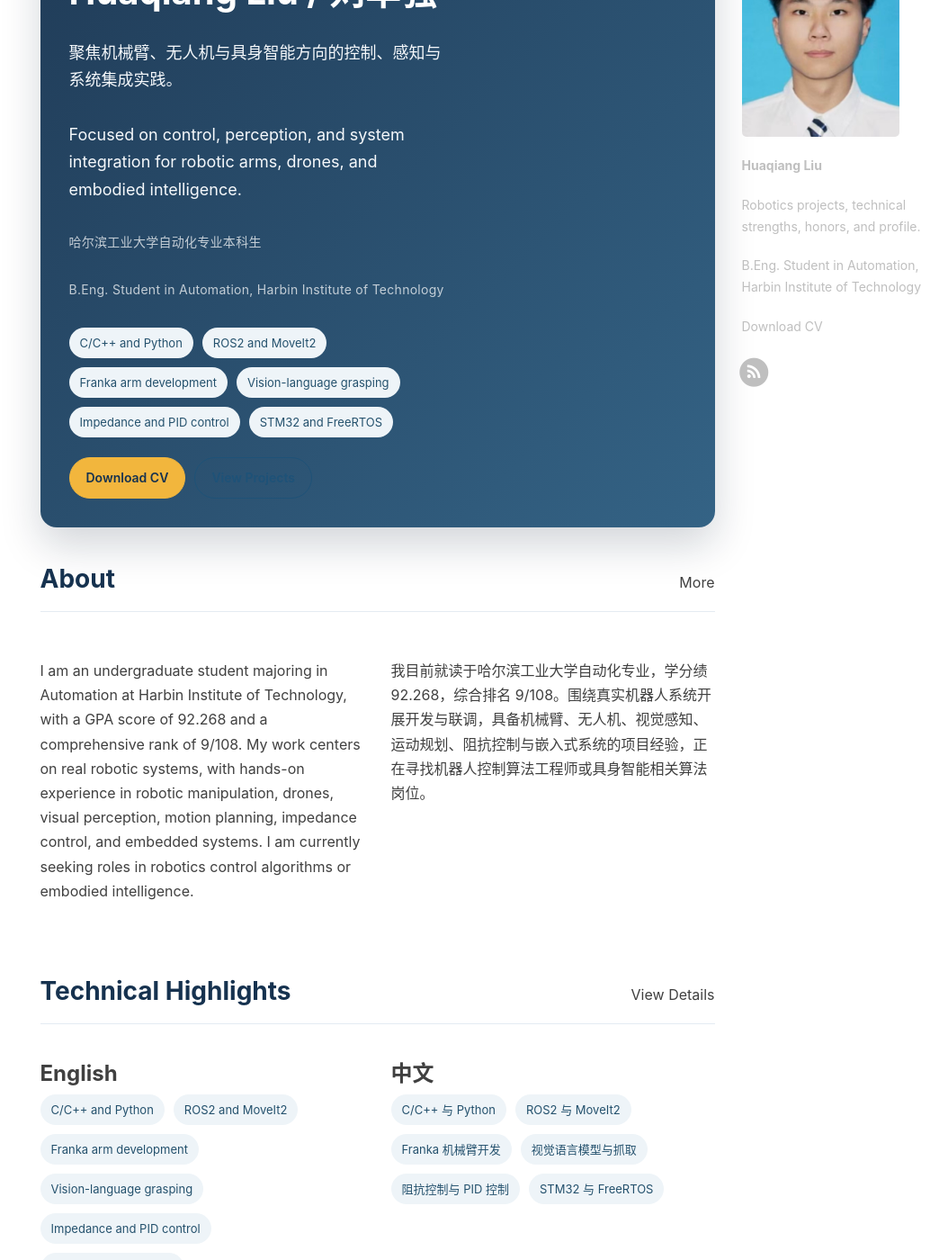
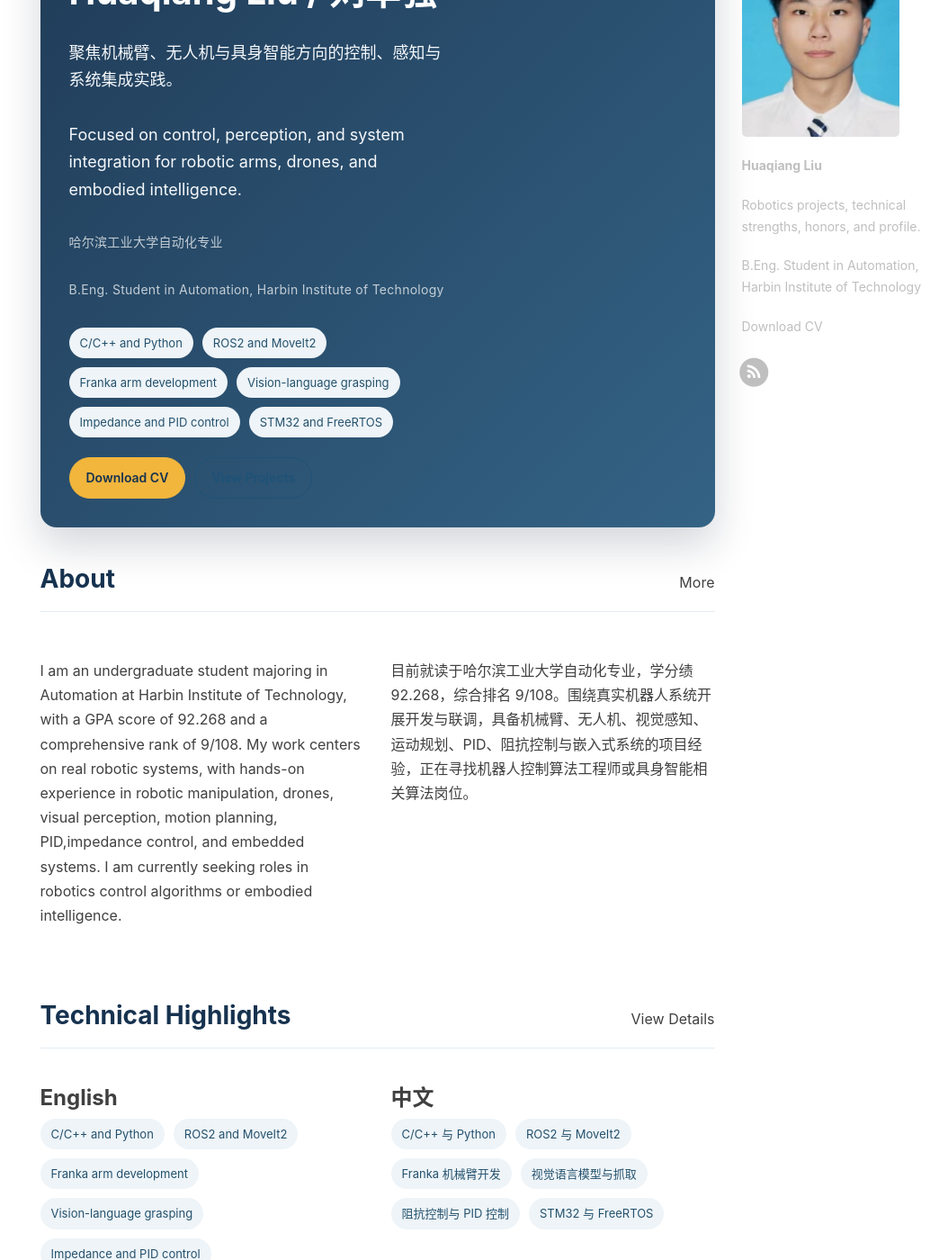
Before and after one commit to huaqLiu/huaqLiu.github.io, a Jekyll site: the page built from index.html, in a window 1280 px wide and 1400 px high, scrolled down 586 px. Shown: the whole window at 90% size, without its empty margins (123-1177 px from the left). Built offline with Jekyll 4.4.1, drawn with Linux system fonts in a browser that asks for light colours; nearby versions of some CDN libraries; the list of posts is cut into pages by our own code; comment, search, counter and statistics services are not loaded.

Commit message:
修改部分基本信息

```diff
--- a/_data/academic.yml
+++ b/_data/academic.yml
@@ -3,7 +3,7 @@ profile:
   name_en: "Huaqiang Liu"
   title_zh: "机器人控制算法工程师求职中"
   title_en: "Robotics Control Algorithm Engineer Candidate"
-  affiliation_zh: "哈尔滨工业大学自动化专业本科生"
+  affiliation_zh: "哈尔滨工业大学自动化专业"
   affiliation_en: "B.Eng. Student in Automation, Harbin Institute of Technology"
   email: "liuhq317@163.com"
   phone: "15045468496"
@@ -16,8 +16,8 @@ profile:
   hero_tagline_en: "Focused on control, perception, and system integration for robotic arms, drones, and embodied intelligence."
 
 bio:
-  summary_zh: "我目前就读于哈尔滨工业大学自动化专业，学分绩 92.268，综合排名 9/108。围绕真实机器人系统开展开发与联调，具备机械臂、无人机、视觉感知、运动规划、阻抗控制与嵌入式系统的项目经验，正在寻找机器人控制算法工程师或具身智能相关算法岗位。"
-  summary_en: "I am an undergraduate student majoring in Automation at Harbin Institute of Technology, with a GPA score of 92.268 and a comprehensive rank of 9/108. My work centers on real robotic systems, with hands-on experience in robotic manipulation, drones, visual perception, motion planning, impedance control, and embedded systems. I am currently seeking roles in robotics control algorithms or embodied intelligence."
+  summary_zh: "目前就读于哈尔滨工业大学自动化专业，学分绩 92.268，综合排名 9/108。围绕真实机器人系统开展开发与联调，具备机械臂、无人机、视觉感知、运动规划、PID、阻抗控制与嵌入式系统的项目经验，正在寻找机器人控制算法工程师或具身智能相关算法岗位。"
+  summary_en: "I am an undergraduate student majoring in Automation at Harbin Institute of Technology, with a GPA score of 92.268 and a comprehensive rank of 9/108. My work centers on real robotic systems, with hands-on experience in robotic manipulation, drones, visual perception, motion planning, PID,impedance control, and embedded systems. I am currently seeking roles in robotics control algorithms or embodied intelligence."
 
 education:
   - school_zh: "哈尔滨工业大学"
```
